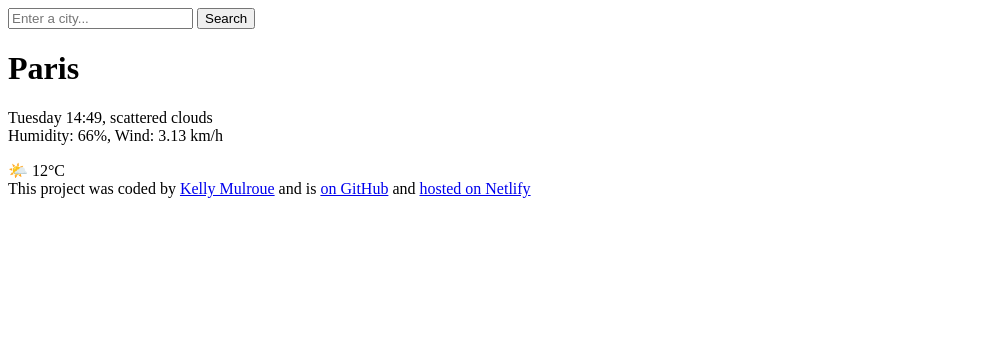
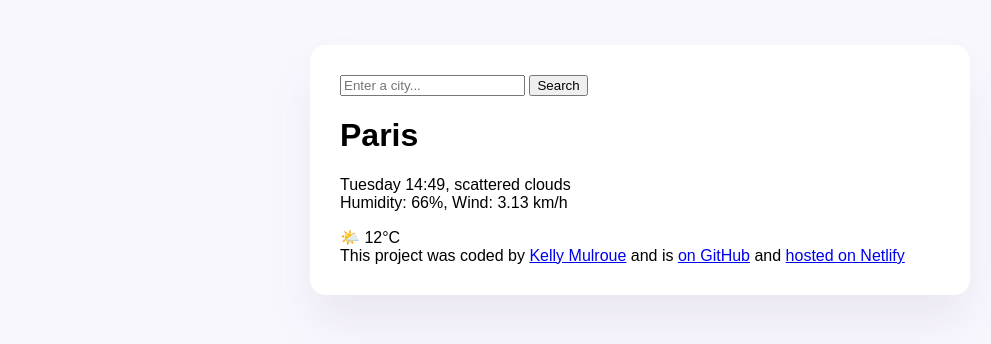
Before and after one commit to KMulroue/weather-app, a plain HTML site: page index.html in a window 1280 px wide. Shown: the whole page, without its empty margins (0-991 px from the left). Drawn offline with Linux system fonts and the light colour scheme.

Commit message:
Created .css file, styled main container and added Google font

```diff
--- a/index.html
+++ b/index.html
@@ -4,8 +4,14 @@
     <meta charset="UTF-8" />
     <meta name="viewport" content="width=device-width, initial-scale=1.0" />
     <title>Weather app</title>
+    <link rel="stylesheet" href="src/style.css" />
+    <link
+      href="https://fonts.googleapis.com/css2?family=Archivo+Narrow:ital,wght@0,400..700;1,400..700&family=Roboto:ital,wght@0,100;0,300;0,400;0,500;0,700;0,900;1,100;1,300;1,400;1,500;1,700;1,900&display=swap"
+      rel="stylesheet"
+    />
   </head>
   <body>
+    <div class="weather-app">
       <header>
         <form>
           <input type="search" placeholder="Enter a city..." required />
@@ -35,5 +41,6 @@
           >hosted on Netlify</a
         >
       </footer>
+    </div>
   </body>
 </html>
--- /dev/null
+++ b/src/style.css
@@ -0,0 +1,12 @@
+body {
+  background-color: #f9f7fe;
+  font-family: sans-serif;
+}
+.weather-app {
+  background: white;
+  max-width: 600px;
+  margin: 45px auto;
+  box-shadow: 0 30px 50px rgba(65, 50, 100, 0.08);
+  border-radius: 16px;
+  padding: 30px;
+}
```
Lines whose indentation alone changed are shown as unchanged.
